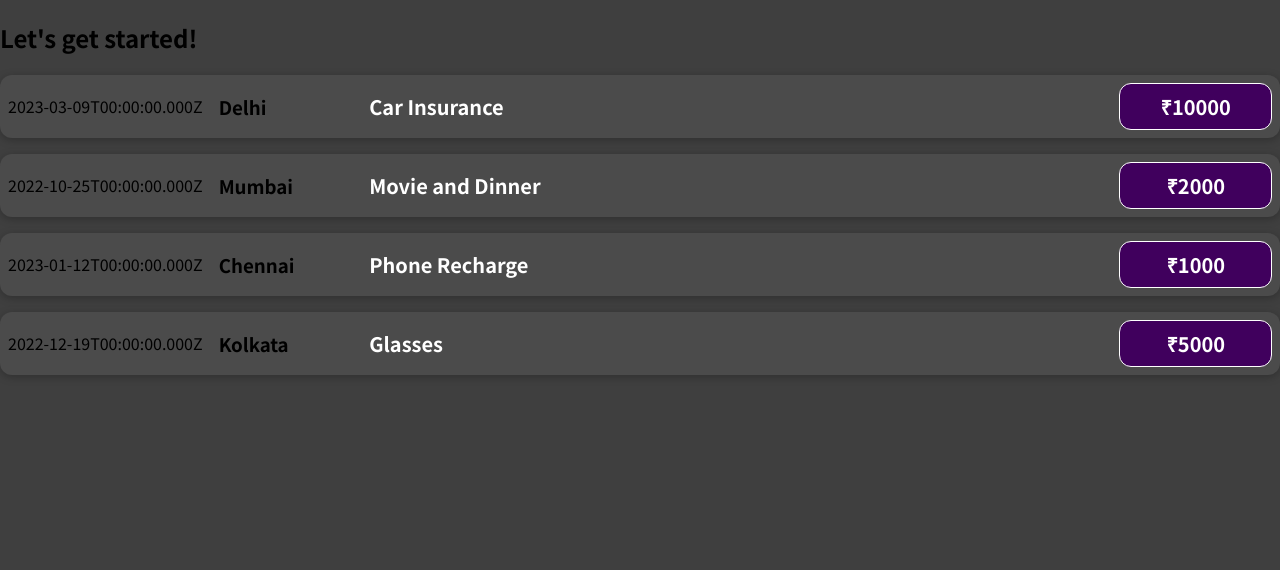
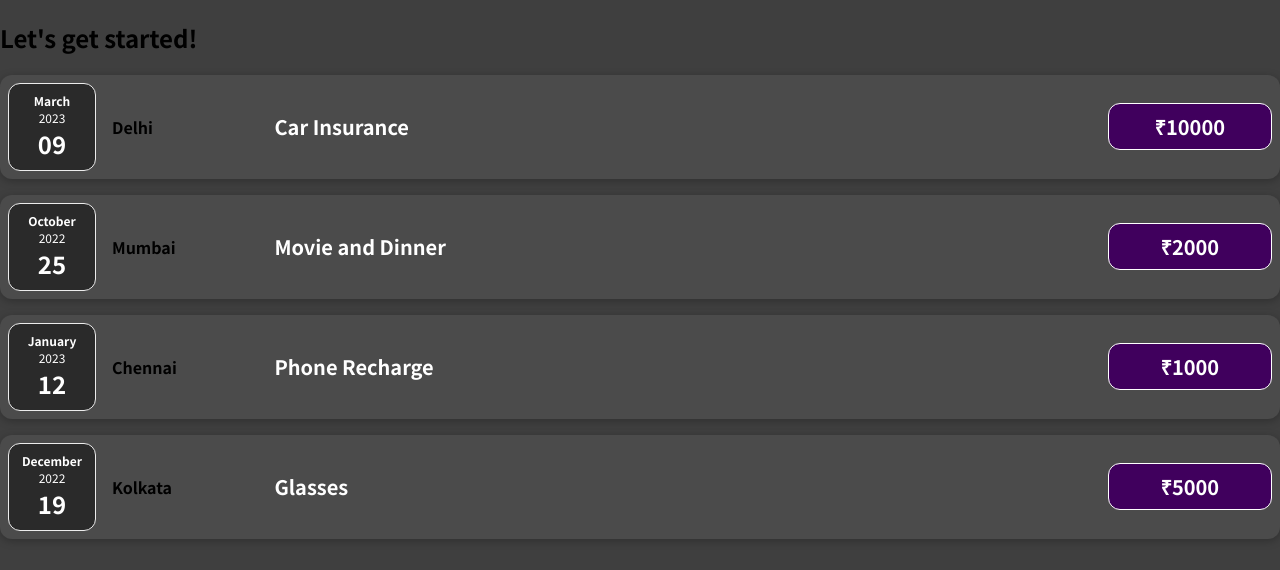
Before and after one commit to nishabdShunya/ReactGuide, a JavaScript app: page / in a window 1280 px wide. Shown: the top 570 px of the page. Built offline with nearby package versions, Linux system fonts and the light colour scheme.

Commit message:
splitted expenseitem component into further smaller components so as to make components readable

```diff
--- /dev/null
+++ b/src/components/ExpenseDate.css
@@ -0,0 +1,26 @@
+.expense-date {
+  display: flex;
+  flex-direction: column;
+  width: 5.5rem;
+  height: 5.5rem;
+  border: 1px solid #ececec;
+  background-color: #2a2a2a;
+  color: white;
+  border-radius: 12px;
+  align-items: center;
+  justify-content: center;
+}
+
+.expense-date__month {
+  font-size: 0.75rem;
+  font-weight: bold;
+}
+
+.expense-date__year {
+  font-size: 0.75rem;
+}
+
+.expense-date__day {
+  font-size: 1.5rem;
+  font-weight: bold;
+}
--- /dev/null
+++ b/src/components/ExpenseDate.js
@@ -0,0 +1,16 @@
+import "./ExpenseDate.css";
+
+function ExpenseDate(props) {
+  const month = props.date.toLocaleString("en-US", { month: "long" });
+  const day = props.date.toLocaleString("en-US", { day: "2-digit" });
+  const year = props.date.getFullYear();
+  return (
+    <div className="expense-date">
+      <div className="expense-date__month">{month}</div>
+      <div className="expense-date__year">{year}</div>
+      <div className="expense-date__day">{day}</div>
+    </div>
+  );
+}
+
+export default ExpenseDate;
--- /dev/null
+++ b/src/components/ExpenseDetails.css
@@ -0,0 +1,55 @@
+.expense-item__description {
+  display: flex;
+  flex-direction: column;
+  gap: 1rem;
+  align-items: flex-end;
+  flex-flow: column-reverse;
+  justify-content: flex-start;
+  flex: 1;
+}
+
+.expense-item__description h2 {
+  font-size: 1rem;
+  flex: 7;
+  margin: 0 1rem;
+  color: white;
+}
+
+.expense-item__description h3 {
+  flex: 1;
+  margin: 0 1rem;
+}
+
+.expense-item__price {
+  flex: 1;
+  font-size: 1rem;
+  font-weight: bold;
+  color: white;
+  background-color: #40005d;
+  border: 1px solid white;
+  padding: 0.5rem;
+  border-radius: 12px;
+  text-align: center;
+}
+
+@media (min-width: 580px) {
+  .expense-item__description {
+    flex-direction: row;
+    align-items: center;
+    justify-content: flex-start;
+    flex: 1;
+  }
+
+  .expense-item__description h2 {
+    font-size: 1.25rem;
+  }
+
+  .expense-item__description h3 {
+    font-size: 1rem;
+  }
+
+  .expense-item__price {
+    font-size: 1.25rem;
+    padding: 0.5rem 1.5rem;
+  }
+}
--- /dev/null
+++ b/src/components/ExpenseDetails.js
@@ -0,0 +1,13 @@
+import "./ExpenseDetails.css";
+
+function ExpenseDetails(props) {
+  return (
+    <div className="expense-item__description">
+      <h3>{props.location}</h3>
+      <h2>{props.title}</h2>
+      <div className="expense-item__price">&#8377;{props.amount}</div>
+    </div>
+  );
+}
+
+export default ExpenseDetails;
--- a/src/components/ExpenseItem.css
+++ b/src/components/ExpenseItem.css
@@ -8,55 +8,3 @@
   border-radius: 12px;
   background-color: #4b4b4b;
 }
-
-.expense-item__description {
-  display: flex;
-  flex-direction: column;
-  gap: 1rem;
-  align-items: flex-end;
-  flex-flow: column-reverse;
-  justify-content: flex-start;
-  flex: 1;
-}
-
-.expense-item h2 {
-  font-size: 1rem;
-  flex: 7;
-  margin: 0 1rem;
-  color: white;
-}
-
-.expense-item h3 {
-  flex: 1;
-  margin: 0 1rem;
-}
-
-.expense-item__price {
-  flex: 1;
-  font-size: 1rem;
-  font-weight: bold;
-  color: white;
-  background-color: #40005d;
-  border: 1px solid white;
-  padding: 0.5rem;
-  border-radius: 12px;
-  text-align: center;
-}
-
-@media (min-width: 580px) {
-  .expense-item__description {
-    flex-direction: row;
-    align-items: center;
-    justify-content: flex-start;
-    flex: 1;
-  }
-
-  .expense-item__description h2 {
-    font-size: 1.25rem;
-  }
-
-  .expense-item__price {
-    font-size: 1.25rem;
-    padding: 0.5rem 1.5rem;
-  }
-}
--- a/src/components/ExpenseItem.js
+++ b/src/components/ExpenseItem.js
@@ -1,14 +1,16 @@
 import "./ExpenseItem.css";
+import ExpenseDate from "./ExpenseDate";
+import ExpenseDetails from "./ExpenseDetails";
 
 function ExpenseItem(props) {
   return (
     <div className="expense-item">
-      <div>{props.date.toISOString()}</div>
-      <div className="expense-item__description">
-        <h3>{props.location}</h3>
-        <h2>{props.title}</h2>
-        <div className="expense-item__price">&#8377;{props.amount}</div>
-      </div>
+      <ExpenseDate date={props.date}></ExpenseDate>
+      <ExpenseDetails
+        location={props.location}
+        title={props.title}
+        amount={props.amount}
+      ></ExpenseDetails>
     </div>
   );
 }
```
